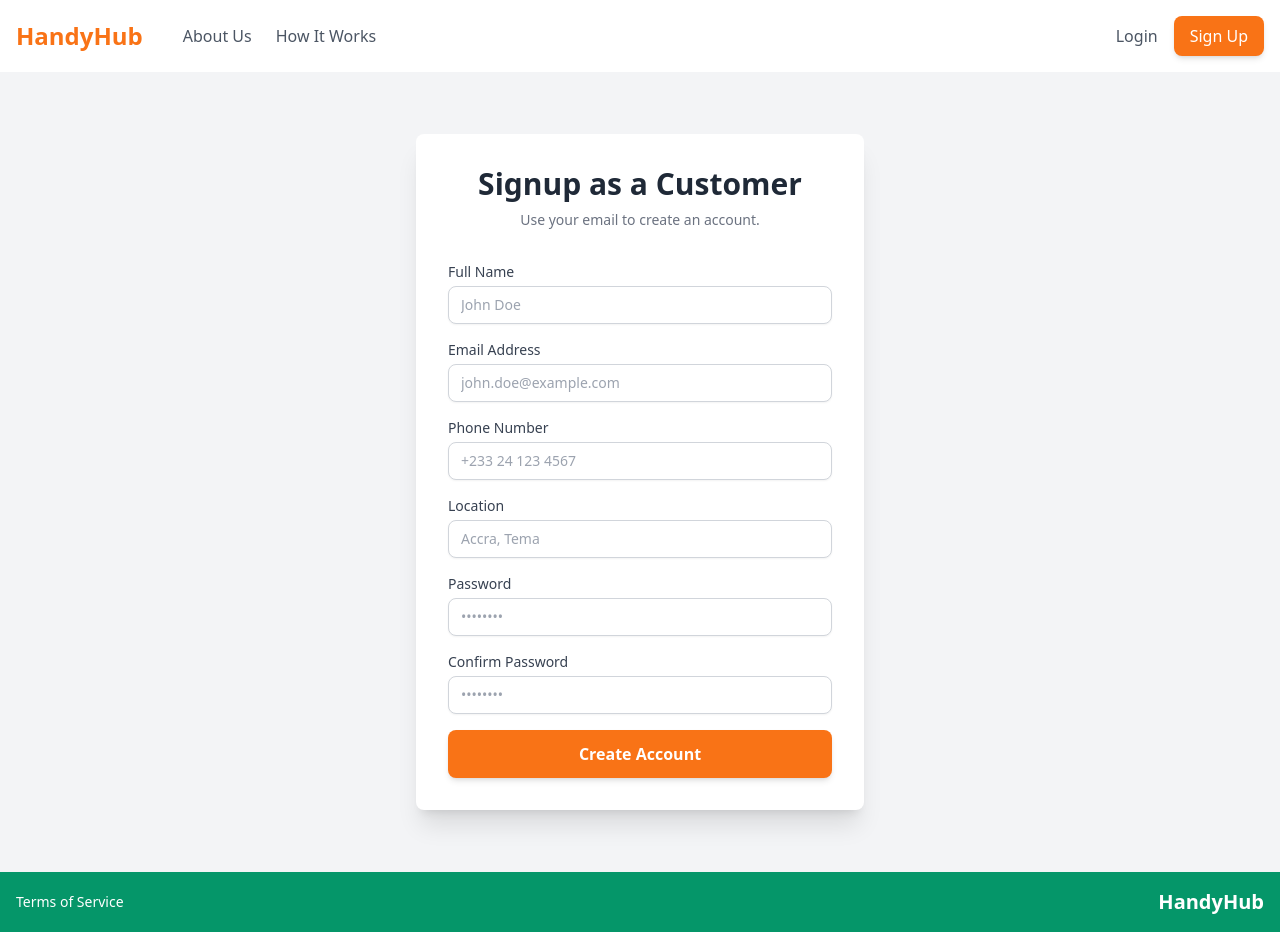
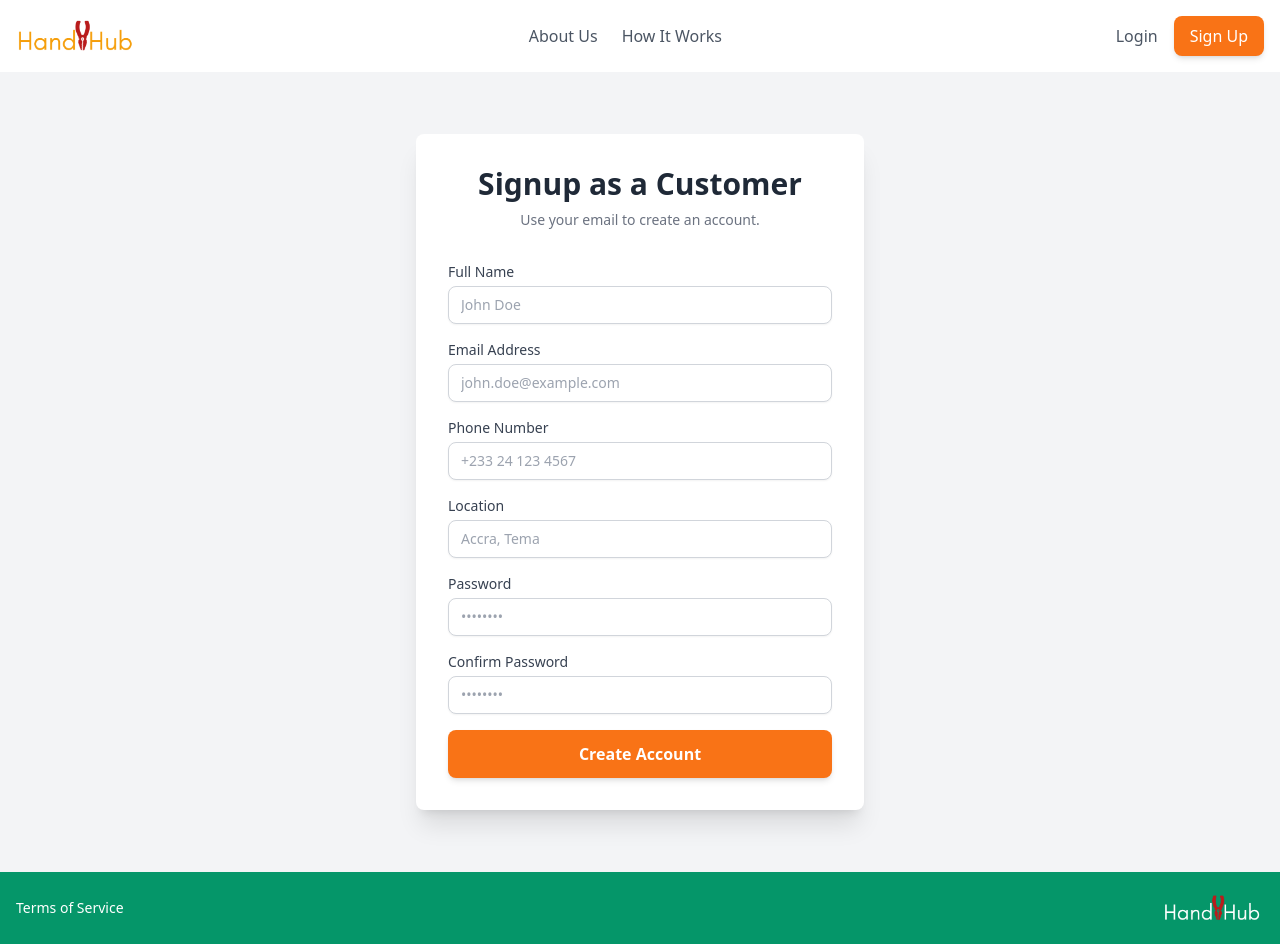
Before and after one commit to gemgeek/HandyHub-frontend, a React (Vite) app: page /register/customer in a window 1280 px wide. Built offline with nearby package versions, Linux system fonts and the light colour scheme.

Commit message:
feat: Replace text placeholders with logo for consistent branding

```diff
--- a/src/components/Dashboard/ArtisanDashboardLayout.jsx
+++ b/src/components/Dashboard/ArtisanDashboardLayout.jsx
@@ -6,7 +6,9 @@ const ArtisanDashboardLayout = () => {
     <div className="flex flex-col h-screen">
       {/* Top Bar (reusable) */}
       <header className="bg-orange-500 text-white p-4 flex justify-between items-center shadow-md">
-        <Link to="/" className="text-2xl font-bold">HandyHub</Link>
+        <Link to="/" className="text-2xl font-bold">
+          <img src="/Handyhub Logo.png" alt="HandyHub Logo" className="h-11" />
+        </Link>
         <div className="flex items-center space-x-4">
           <button className="text-white hover:text-gray-200 transition-colors">
             {/* Bell Icon (placeholder) */}
--- a/src/components/Dashboard/DashboardLayout.jsx
+++ b/src/components/Dashboard/DashboardLayout.jsx
@@ -6,7 +6,9 @@ const DashboardLayout = () => {
     <div className="flex flex-col h-screen">
       {/* Top Bar */}
       <header className="bg-orange-500 text-white p-4 flex justify-between items-center shadow-md">
-        <Link to="/" className="text-2xl font-bold">HandyHub</Link>
+        <Link to="/" className="text-2xl font-bold">
+          <img src="/Handyhub Logo.png" alt="HandyHub Logo" className="h-11" />
+        </Link>
         <div className="flex items-center space-x-4">
           <button className="text-white hover:text-gray-200 transition-colors">
             {/* Bell Icon (placeholder) */}
--- a/src/components/Footer.jsx
+++ b/src/components/Footer.jsx
@@ -5,7 +5,7 @@ const Footer = () => {
     <footer className="bg-emerald-600 text-white p-4 w-full">
       <div className="max-w-7xl mx-auto flex justify-between items-center">
         <p className="text-sm">Terms of Service</p>
-        <p className="text-xl font-bold">HandyHub</p>
+        <img src="/Handyhub Logo.png" alt="HandyHub Logo" className="h-10" />
       </div>
     </footer>
   );
--- a/src/components/Navbar.jsx
+++ b/src/components/Navbar.jsx
@@ -5,11 +5,11 @@ const Navbar = () => {
   return (
     <header className="bg-white shadow-md">
       <nav className="container mx-auto p-4 flex justify-between items-center">
-        <div className="flex items-center">
+        <div className="flex items-center flex-1">
           <Link to="/" className="text-2xl font-bold text-orange-500">
-            HandyHub
+            <img src="/Handyhub-Logo2.png" alt="HandyHub Logo" className="h-10" />
           </Link>
-          <div className="hidden md:flex ml-10 space-x-6 text-gray-600">
+          <div className="hidden md:flex flex-1 justify-center space-x-6 text-gray-600">
             <Link to="/about" className="hover:text-orange-500 transition-colors">
               About Us
             </Link>
```
Also changed, not shown: public/Handyhub Logo.png (added), public/Handyhub-Logo2.png (added).
